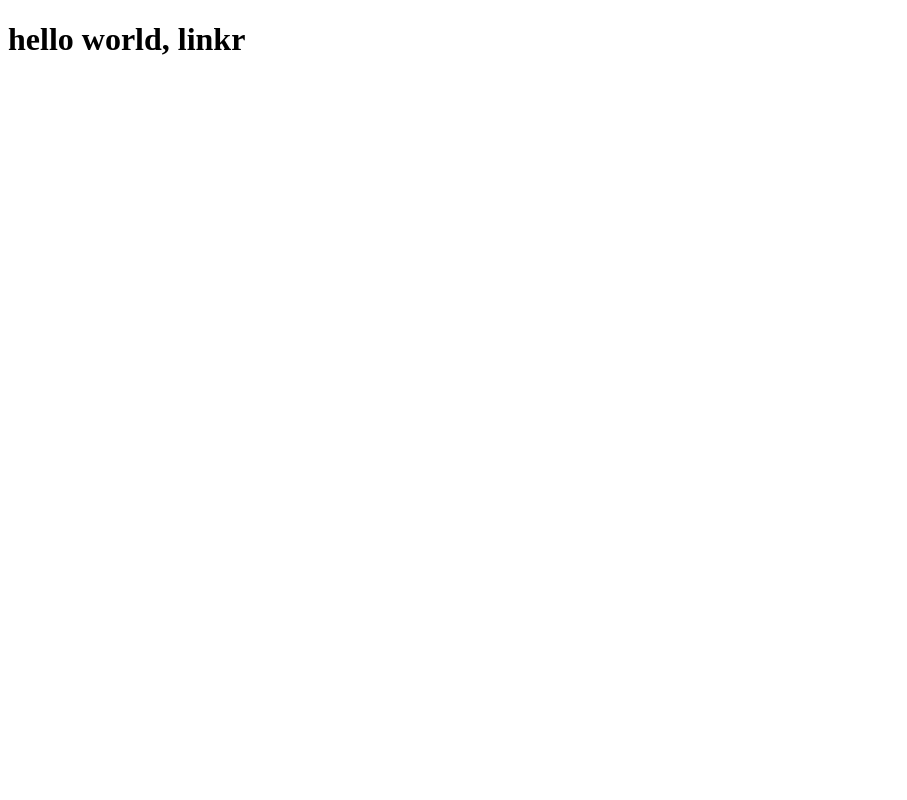
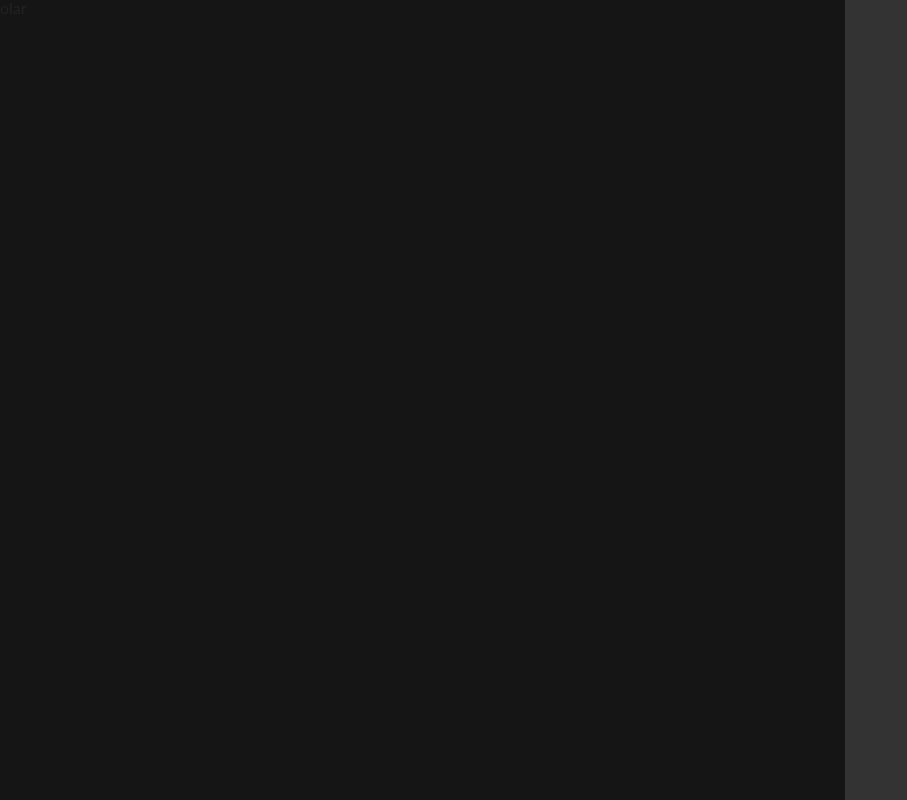
Before and after one commit to rafascm/linkr, a React app: page / in a window 1280 px wide. Shown: the whole page, without its empty margins (0-907 px from the left). Built offline with nearby package versions, Linux system fonts and the light colour scheme.

Commit message:
adding basic layout from first page

```diff
--- a/public/index.html
+++ b/public/index.html
@@ -3,6 +3,7 @@
 <head>
     <meta charset="UTF-8">
     <meta name="viewport" content="width=device-width, initial-scale=1.0">
+    <link rel="stylesheet" href="reset.css">
     <title>Linkr</title>
 </head>
 <body>
--- a/src/components/App.js
+++ b/src/components/App.js
@@ -1,9 +1,12 @@
 import React from 'react';
+import GlobalStyle from '../styles/styles';
+import Login from '../pages/Login';
 
 const App = () => {
     return (
         <>
-            <h1>hello world, linkr</h1>
+            <GlobalStyle />
+            <Login />
         </>
     );
 }
--- /dev/null
+++ b/src/components/SingIn.js
@@ -0,0 +1,10 @@
+import React from 'react';
+
+const SignIn = () => {
+    return (
+        <>
+        </>
+    );
+}
+
+export default SignIn;
--- /dev/null
+++ b/src/pages/Login.js
@@ -0,0 +1,29 @@
+import React from 'react';
+import styled from 'styled-components';
+import { colors } from '../styles/styles';
+import SignIn from '../components/SingIn';
+
+const LoginPage = () => {
+    return (
+        <Container>
+            <TitleContainer>
+                <h1>olar</h1>
+            </TitleContainer>
+            <SignIn />
+        </Container>
+    );
+}
+
+export default LoginPage;
+
+const Container = styled.div`
+    width: 100vw;
+    height: 100vh;
+    display: flex;
+`;
+
+const TitleContainer = styled.div`
+    width: 66%;
+    height: 100%;
+    background-color: ${colors.bgHeader};
+`;
--- a/src/styles/styles.js
+++ b/src/styles/styles.js
@@ -1,17 +1,27 @@
 import { createGlobalStyle } from 'styled-components';
 
 export const colors = {
+    bgMain: '#333333',
+    bgHeader: '#151515',
+    bgContainer: '#171717',
+    bgInput: '#EFEFEF',
+    button: '#1877F2',
+    mainText: '#707070',
+    secondaryText: '#fff',
 
 }
 
-const GlobalStyle = styled.GlobalStyle`
+const GlobalStyle = createGlobalStyle`
 
     *, *::before, *::after {
         box-sizing: border-box;
     }
 
     body {
-        font-family: Lato;
+        font-family: 'Lato', sans-serif;
+        background-color: ${colors.bgMain}
     }
 
 `;
+
+export default GlobalStyle;
```
Also changed, not shown: src/components/SignUp.js (added).
